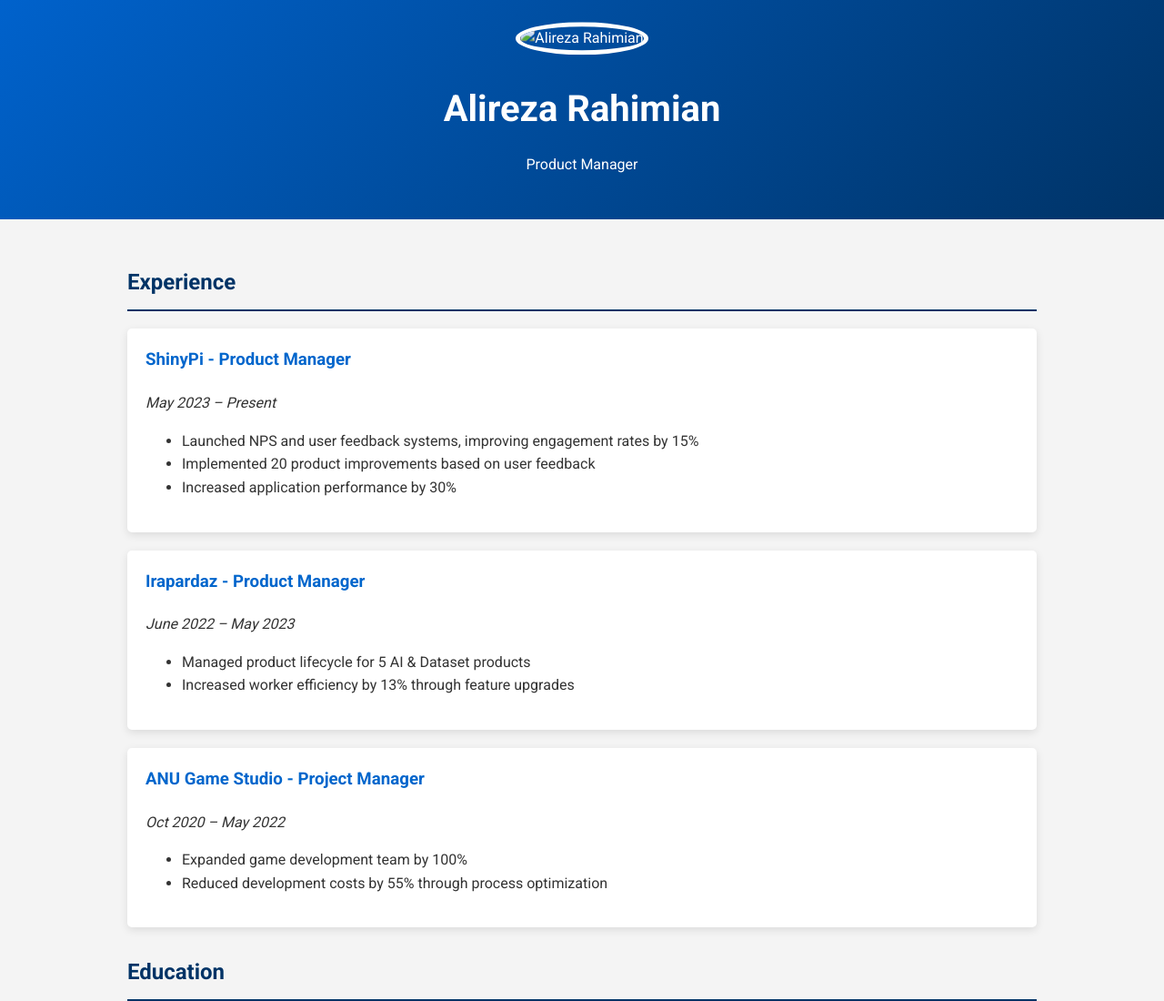
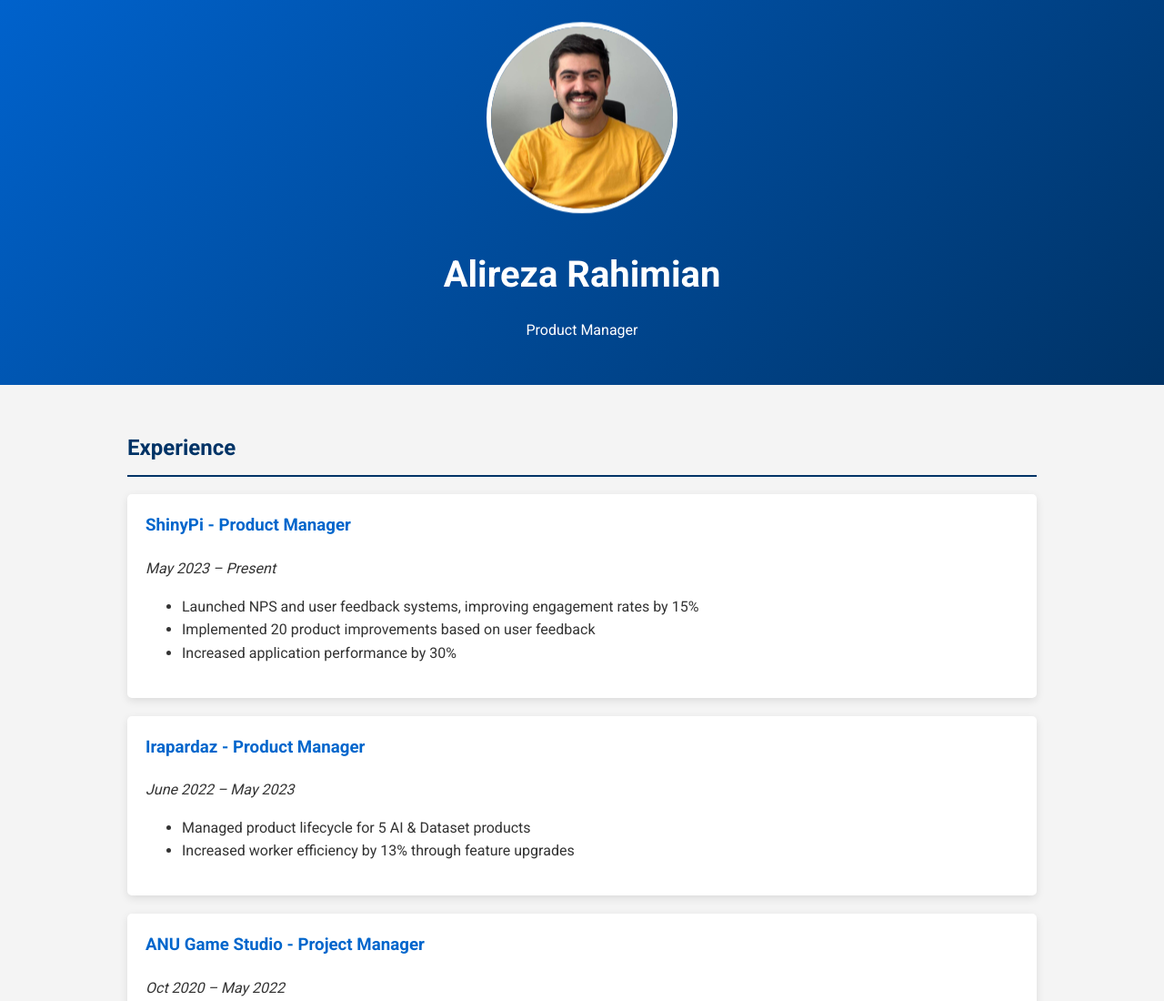
Before and after one commit to AlirezaRahimian/alirezarahimian.github.io, a plain HTML site: page index.html in a window 1280 px wide. Shown: the top 1100 px of the page at 91% size. Drawn offline with Linux system fonts and the light colour scheme.

Commit message:
Update index.html - Profile picture added

```diff
--- a/index.html
+++ b/index.html
@@ -101,7 +101,7 @@
 </head>
 <body>
     <header>
-        <img src="/api/placeholder/200/200" alt="Alireza Rahimian" class="profile-pic">
+        <img src="Profile Picture colorful.jpeg" alt="Alireza Rahimian" class="profile-pic">
         <h1>Alireza Rahimian</h1>
         <p>Product Manager</p>
     </header>
```
